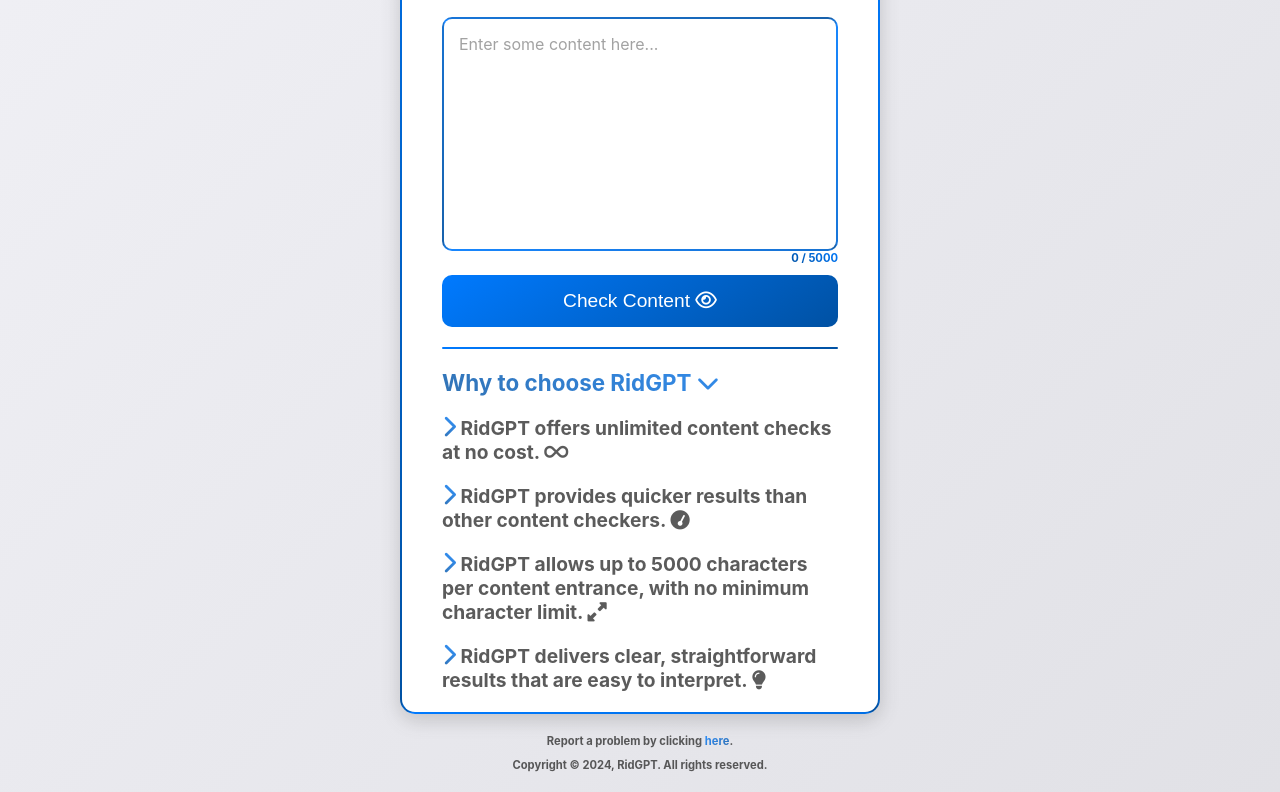
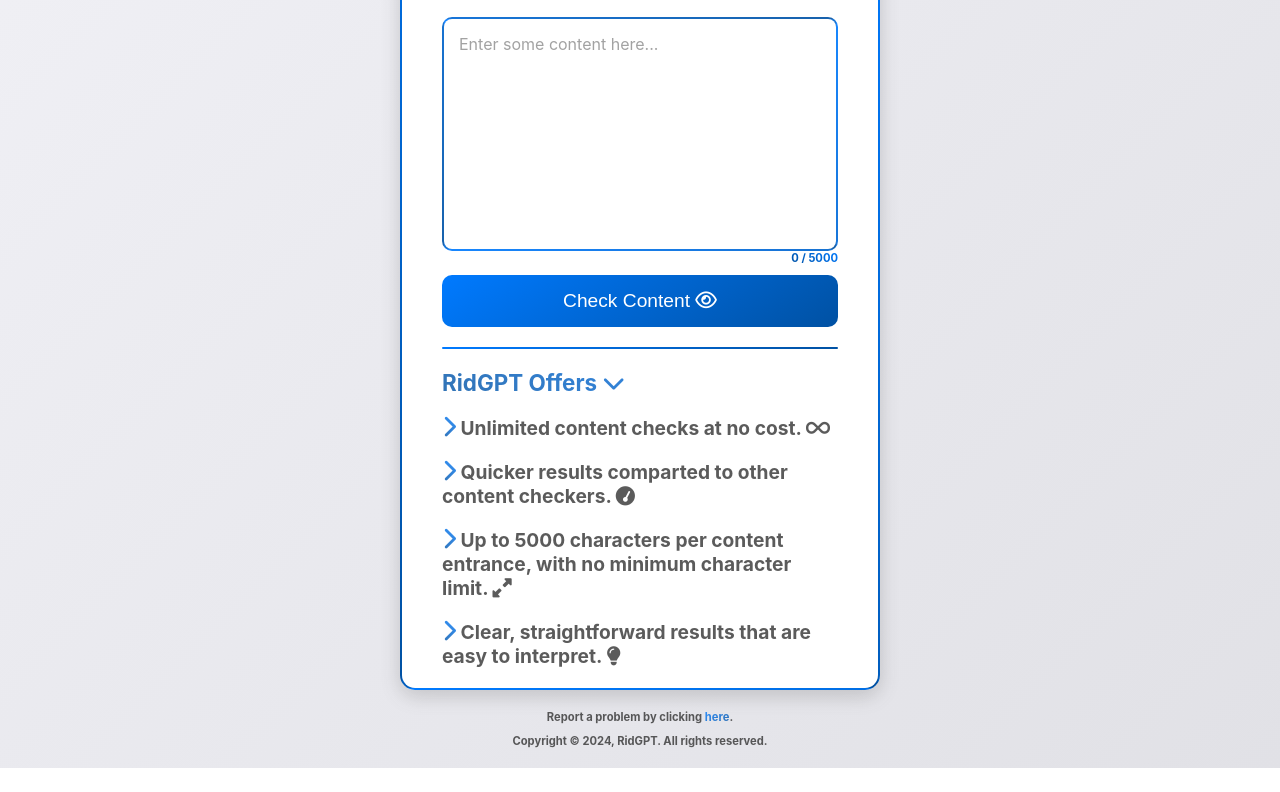
Before and after one commit to ridgpt/ridgpt.github.io, a plain HTML site: page index.html in a window 1280 px wide. Shown: the part 143-935 px from the top of the page. After the commit the page ends 911 px from the top, so only its background shows below. Drawn offline with Linux system fonts and the light colour scheme.

Commit message:
Update index.html

```diff
--- a/index.html
+++ b/index.html
@@ -39,15 +39,15 @@
         </div>
         <hr>
 
-            <h6 class="reshed" style="margin-bottom: 20px;">Why to choose RidGPT <i class="fa-solid fa-chevron-down gradient-"></i></h6>
+            <h6 class="reshed" style="margin-bottom: 20px;">RidGPT Offers <i class="fa-solid fa-chevron-down gradient-"></i></h6>
 
-                                    <h6 style="text-align: left;"><i class="fa-solid fa-chevron-right gradient-icon"></i> RidGPT offers unlimited content checks at no cost. <i class="fa-solid fa-infinity"></i></h6>
+                                    <h6 style="text-align: left;"><i class="fa-solid fa-chevron-right gradient-icon"></i> Unlimited content checks at no cost. <i class="fa-solid fa-infinity"></i></h6>
 
-                        <h6 style="text-align: left;"><i class="fa-solid fa-chevron-right gradient-icon"></i> RidGPT provides quicker results than other content checkers. <i class="fa-solid fa-gauge-simple-high"></i></h6>
+                        <h6 style="text-align: left;"><i class="fa-solid fa-chevron-right gradient-icon"></i> Quicker results comparted to other content checkers. <i class="fa-solid fa-gauge-simple-high"></i></h6>
 
-                        <h6 style="text-align: left;"><i class="fa-solid fa-chevron-right gradient-icon"></i> RidGPT allows up to 5000 characters per content entrance, with no minimum character limit. <i class="fa-solid fa-up-right-and-down-left-from-center"></i></h6>
+                        <h6 style="text-align: left;"><i class="fa-solid fa-chevron-right gradient-icon"></i> Up to 5000 characters per content entrance, with no minimum character limit. <i class="fa-solid fa-up-right-and-down-left-from-center"></i></h6>
 
-                        <h6 style="text-align: left; margin-bottom: 0px;"><i class="fa-solid fa-chevron-right gradient-icon"></i> RidGPT delivers clear, straightforward results that are easy to interpret. <i class="fa-solid fa-lightbulb"></i></h6>
+                        <h6 style="text-align: left; margin-bottom: 0px;"><i class="fa-solid fa-chevron-right gradient-icon"></i> Clear, straightforward results that are easy to interpret. <i class="fa-solid fa-lightbulb"></i></h6>
     </div>
 
     <h6 class="info-section">
```
